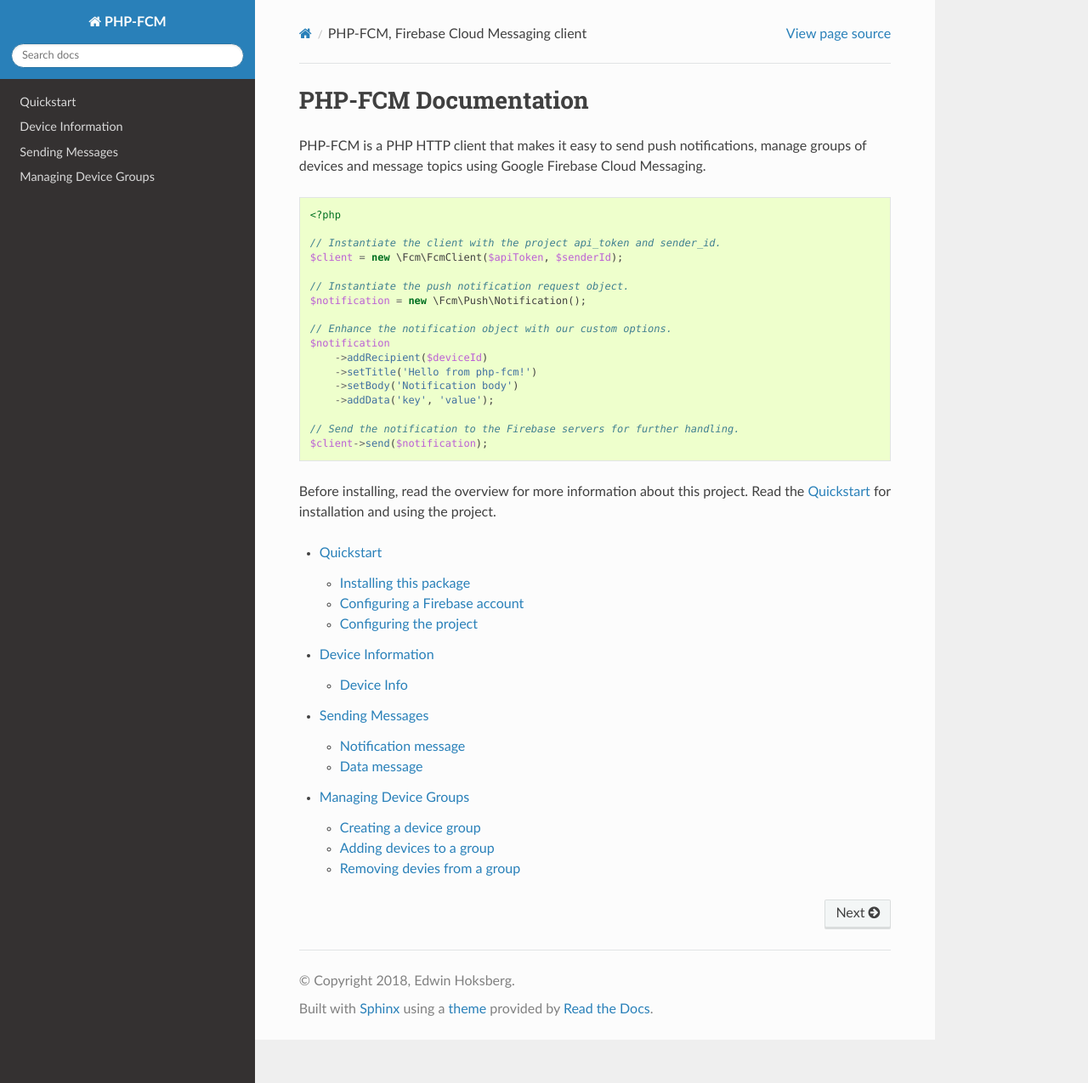
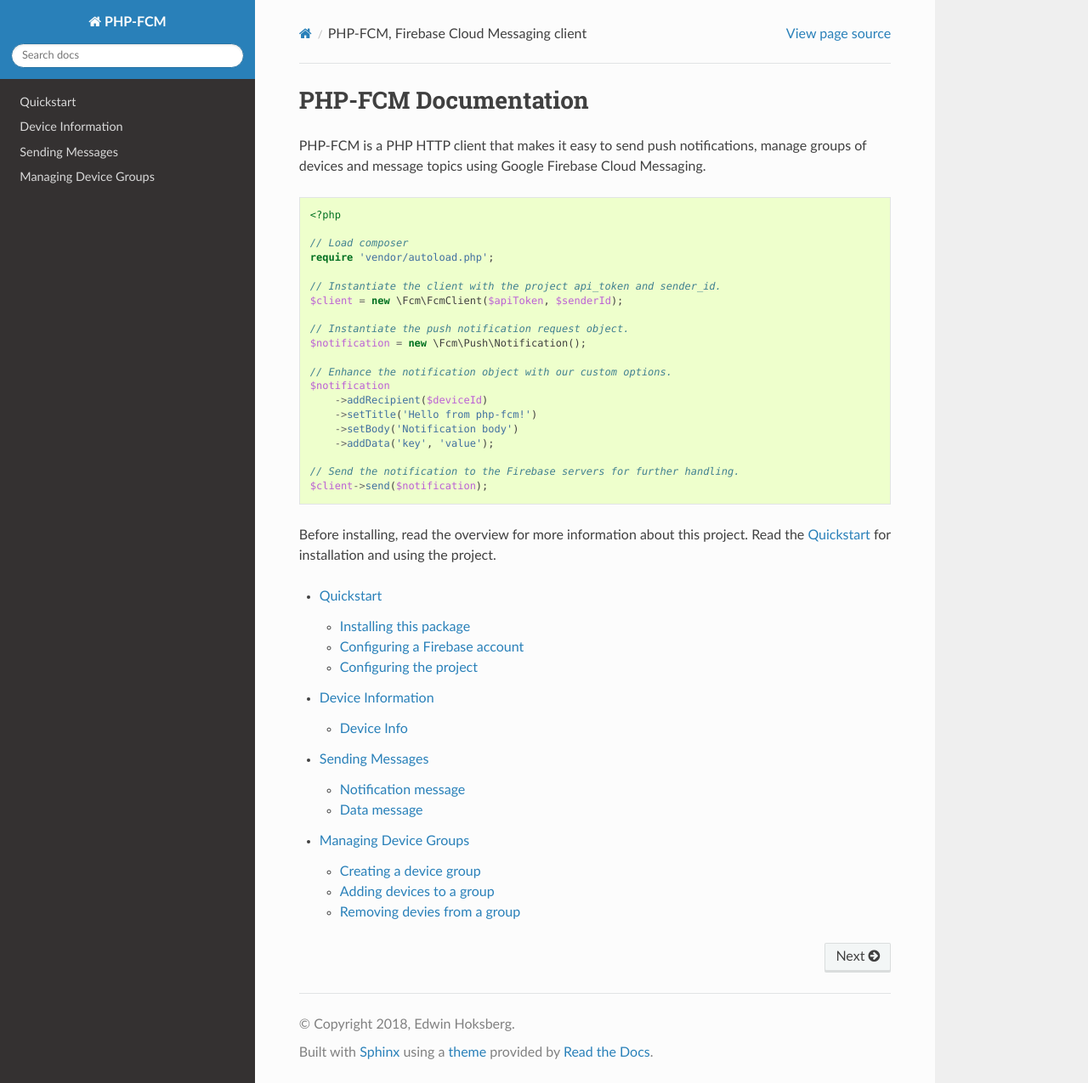
Before and after one commit to EdwinHoksberg/php-fcm, a Sphinx documentation site: the page built from docs/index.rst, in a window 1280 px wide and 1275 px high. Shown: the whole window at 85% size. Built offline with Sphinx 7.4.7 and the Read the Docs theme 2.0.0, drawn with Linux system fonts in a browser that asks for light colours; pages that are not in the unit, such as notebooks, are missing from menus.

Commit message:
Update index.rst

```diff
--- a/docs/index.rst
+++ b/docs/index.rst
@@ -10,6 +10,9 @@
 .. code-block:: php
 
     <?php
+
+    // Load composer
+    require 'vendor/autoload.php';
 
     // Instantiate the client with the project api_token and sender_id.
     $client = new \Fcm\FcmClient($apiToken, $senderId);
```
